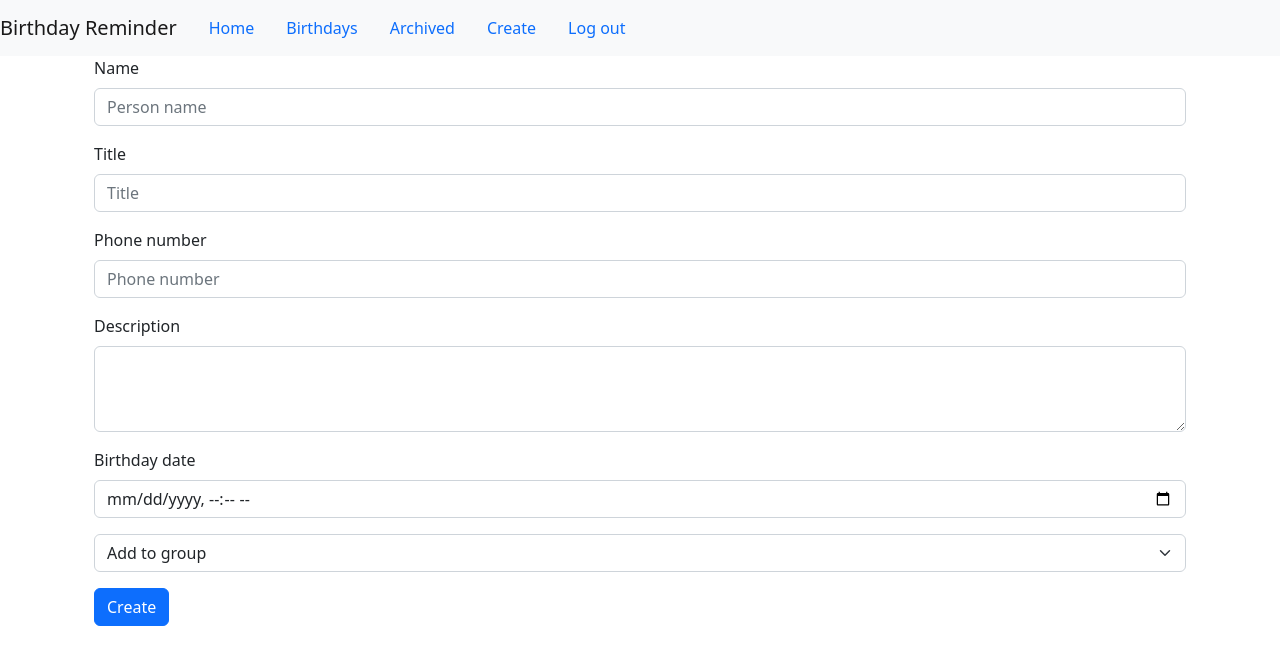
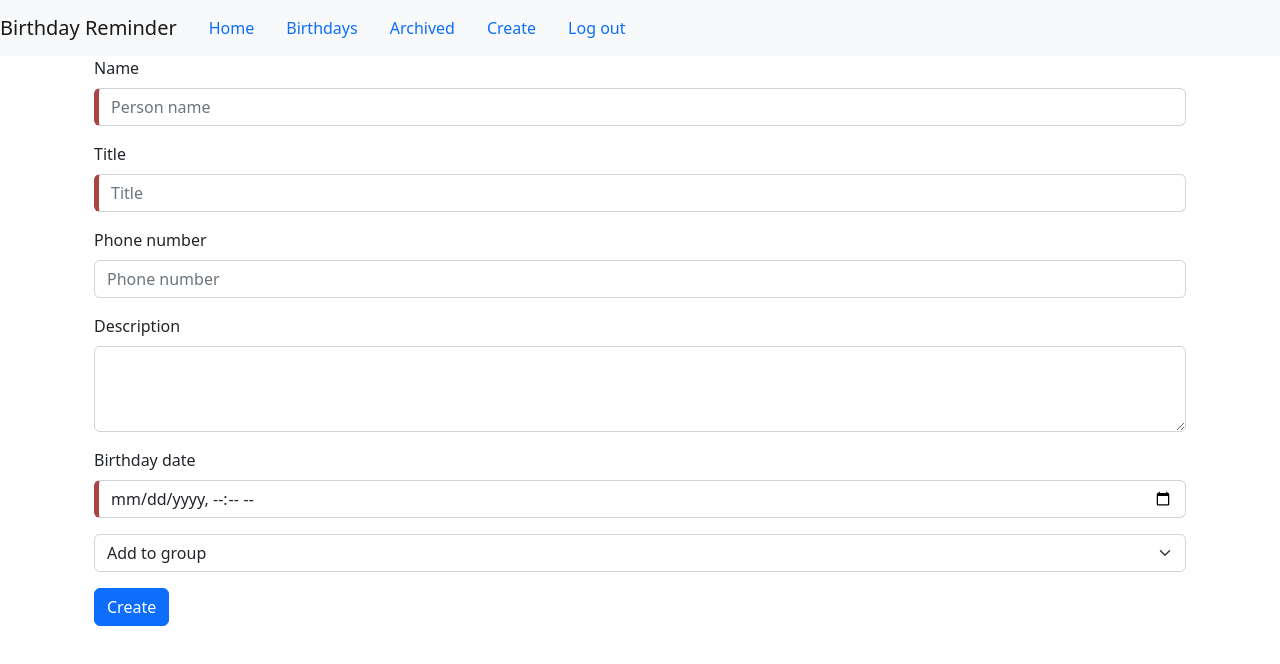
Before and after one commit to andonovangel/birthday-reminder-app-frontend, an Angular app: page /create-birthday in a window 1280 px wide. Shown: the top 664 px of the page. Built offline with nearby package versions, Linux system fonts and the light colour scheme; sample sign-in values are in the browser's storage.

Commit message:
added partial validation on create birthday form

```diff
--- a/src/app/birthday/birthday-create/birthday-create.component.html
+++ b/src/app/birthday/birthday-create/birthday-create.component.html
@@ -1,30 +1,61 @@
 <div class="container">
-    <form>
+    <form #birthdayCreateForm="ngForm" (ngSubmit)="onSubmit(birthdayCreateForm)">
         <div class="mb-3">
             <label class="form-label">Name</label>
-            <input [(ngModel)]="createBirthdayData.name" name="name" type="text" class="form-control" placeholder="Person name">
+            <input  type="text" class="form-control" placeholder="Person name"
+                    required
+                    [(ngModel)]="birthdayData.name" name="name"
+                    #name="ngModel"
+                    [ngClass]="{'error-input': (name.touched || submitted) && name.invalid}">
+            <div [hidden]="(name.valid || !name.touched) && !submitted" class="error">
+                Name is required
+            </div>
         </div>
         <div class="mb-3">
             <label class="form-label">Title</label>
-            <input [(ngModel)]="createBirthdayData.title" name="title" type="text" class="form-control" placeholder="Title">
+            <input type="text" class="form-control" placeholder="Title"
+                    required
+                    [(ngModel)]="birthdayData.title" name="title"
+                    #title="ngModel"
+                    [ngClass]="{'error-input': (title.touched || submitted) && title.invalid}">
+            <div [hidden]="(title.valid || !title.touched) && !submitted" class="error">
+                Title is required
+            </div>
         </div>
         <div class="mb-3">
             <label class="form-label">Phone number</label>
-            <input [(ngModel)]="createBirthdayData.phone_number" name="phone_number" type="text" class="form-control" placeholder="Phone number">
+            <input type="text" class="form-control" placeholder="Phone number"
+                    [(ngModel)]="birthdayData.phone_number" name="phone_number"
+                    [ngClass]="{'error-input': !isNumeric(phone_number.value)}"
+                    #phone_number="ngModel">
+            <div [hidden]="phone_number.valid && isNumeric(phone_number.value)" class="error">
+                Only numeric values are accepted
+            </div>
         </div>
         <div class="mb-3">
             <label for="exampleFormControlTextarea1" class="form-label">Description</label>
-            <textarea [(ngModel)]="createBirthdayData.body" name="body" class="form-control" id="exampleFormControlTextarea1" rows="3"></textarea>
+            <textarea [(ngModel)]="birthdayData.body" name="body" class="form-control" id="exampleFormControlTextarea1" rows="3"></textarea>
         </div>
         <div class="mb-3">
             <label class="form-label">Birthday date</label>
-            <input [(ngModel)]="createBirthdayData.birthday_date" name="birthday_date" type="datetime-local" class="form-control" placeholder="Birthday date">
+            <input type="datetime-local" class="form-control" placeholder="Birthday date"
+                    required
+                    [(ngModel)]="birthdayData.birthday_date" name="birthday_date"
+                    #birthday_date="ngModel"
+                    [ngClass]="{'error-input': (birthday_date.touched || submitted) && birthday_date.invalid}">
+            <div [hidden]="(birthday_date.valid || !birthday_date.touched) && !submitted" class="error">
+                BIrthday date is required
+            </div>
         </div>
         <div class="mb-3">
-            <select [(ngModel)]="createBirthdayData.group_id" name="group_id" class="form-select" aria-label="Default select example">
+            <select [(ngModel)]="birthdayData.group_id" name="group_id" class="form-select" aria-label="Default select example">
                 <option selected value=null>Add to group</option>
             </select>
         </div>
-        <button (click)="createBirthday()" type="submit" class="btn btn-primary">Create</button>
+        <!-- <button type="submit" class="btn btn-primary"
+                (click)="createBirthday(); birthdayCreateForm.reset()"
+                [disabled]="!birthdayCreateForm.form.valid">Create</button> -->
+
+        <button type="submit" class="btn btn-primary"       >Create</button>
     </form>
 </div>
--- a/src/app/birthday/birthday-create/birthday-create.component.scss
+++ b/src/app/birthday/birthday-create/birthday-create.component.scss
@@ -0,0 +1,17 @@
+.ng-valid[required], .ng-valid.required {
+    border-left: 5px solid #42A948;
+}
+
+.ng-invalid:not(form) {
+    border-left: 5px solid #a94442;
+}
+
+.error-input {
+    border: 0.15rem solid #a94442;
+}
+
+.error {
+    margin-top: 0.5rem;
+    font-size: 0.8rem;
+    color: #a94442;
+}
--- a/src/app/birthday/birthday-create/birthday-create.component.ts
+++ b/src/app/birthday/birthday-create/birthday-create.component.ts
@@ -2,14 +2,15 @@ import { Component, OnInit } from '@angular/core';
 import { Router } from '@angular/router';
 import { AuthService } from 'src/app/auth/auth.service';
 import { BirthdayService } from '../birthday.service';
+import { NgForm } from '@angular/forms';
 
 @Component({
   selector: 'app-birthday-create',
   templateUrl: './birthday-create.component.html',
   styleUrls: ['./birthday-create.component.scss']
 })
-export class BirthdayCreateComponent implements OnInit {
-  createBirthdayData = {
+export class BirthdayCreateComponent {
+  birthdayData = {
     name: '',
     title: '',
     phone_number: '',
@@ -18,24 +19,38 @@ export class BirthdayCreateComponent implements OnInit {
     group_id: null
   }
 
+  submitted: boolean = false
+
   constructor (
     private auth: AuthService,
     private birthdayService: BirthdayService,
     private router: Router
   ) {}
 
-  ngOnInit(): void {
+  onSubmit(form: NgForm) {
+    if (form.invalid) {
+      this.submitted = true
+      form.reset();
+    } else {
+      console.log(this.birthdayData)
+    }
+
+  }
+
+  isNumeric(value: any): boolean {
+    return !isNaN(value);
   }
 
   createBirthday() {
-    this.birthdayService.createBirthday(this.createBirthdayData).subscribe({
-      next: res => {
-        console.log(res)
-        this.router.navigate(['/birthdays'])
-      },
-      error: err => {
-        console.log(err)
-      }
-    })
+    console.log(this.birthdayData)
+    // this.birthdayService.createBirthday(this.birthdayData).subscribe({
+    //   next: res => {
+    //     console.log(res)
+    //     this.router.navigate(['/birthdays'])
+    //   },
+    //   error: err => {
+    //     console.log(err)
+    //   }
+    // })
   }
 }
--- a/src/app/login/login.component.ts
+++ b/src/app/login/login.component.ts
@@ -19,7 +19,6 @@ export class LoginComponent implements OnInit {
   loginUser() {
     this.auth.loginUser(this.loginUserData).subscribe({
       next: res => {
-        console.log(res)
         this.router.navigate(['/welcome'])
       },
       error: err => {
```
